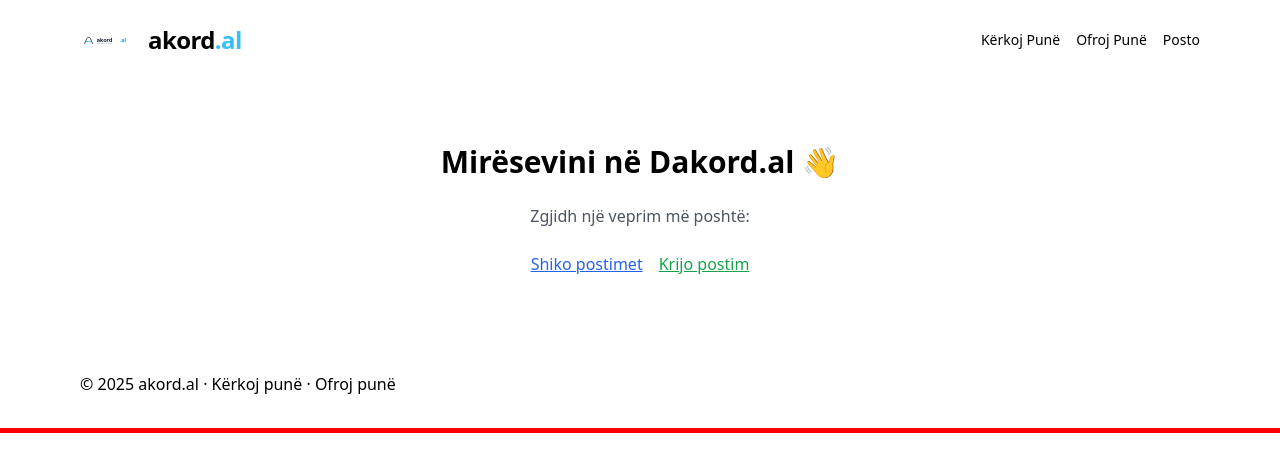
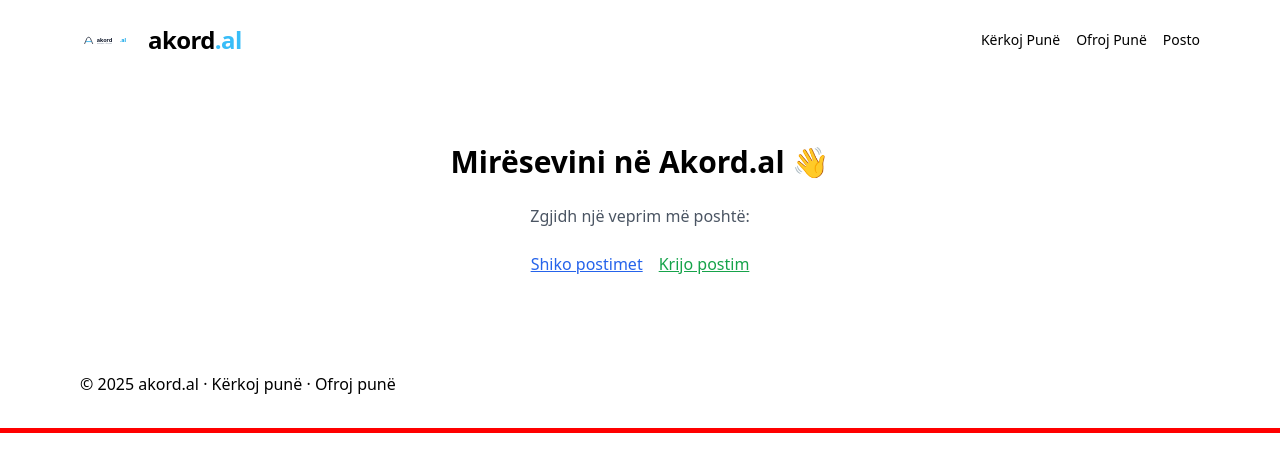
Before and after one commit to akord14/dakord, a Next.js app: page / in a window 1280 px wide. Shown: the top 472 px of the page. Built offline with nearby package versions, Linux system fonts and the light colour scheme.

Commit message:
fix: change site name Dakord.al to Akord.al

```diff
--- a/app/page.tsx
+++ b/app/page.tsx
@@ -3,7 +3,7 @@ import Link from "next/link";
 export default function HomePage() {
   return (
     <main className="mx-auto max-w-2xl p-8 text-center space-y-6">
-      <h1 className="text-3xl font-bold">Mirësevini në Dakord.al 👋</h1>
+      <h1 className="text-3xl font-bold">Mirësevini në Akord.al 👋</h1>
       <p className="text-gray-600">Zgjidh një veprim më poshtë:</p>
 
       <div className="flex justify-center gap-4">
```
